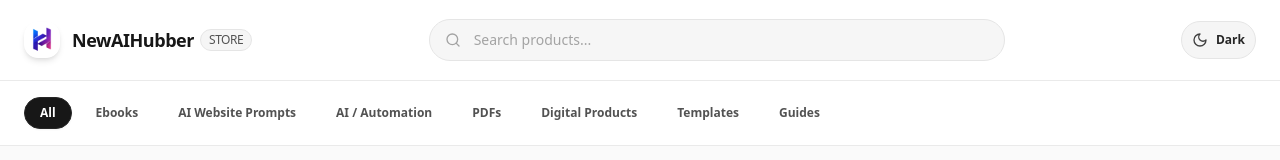
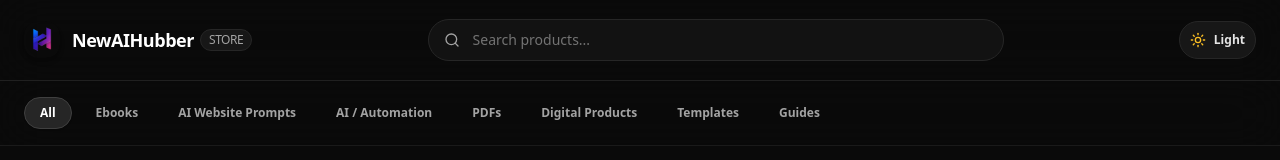
Before and after one commit to abhi478jeetur-rgb/newaihubber-store, a Next.js app: page / in a window 1280 px wide. Shown: the top 160 px of the page. Built offline with nearby package versions, Linux system fonts and the light colour scheme; no server answers.

Commit message:
Set default store homepage theme to Dark Mode (#0a0a0a)

```diff
--- a/app/page.tsx
+++ b/app/page.tsx
@@ -15,8 +15,8 @@
   const [products, setProducts] = useState<Product[]>([]);
   const [loading, setLoading] = useState(true);
 
-  // Default mode is LIGHT as requested by user ("default roop se white mode me hi rahega")
-  const [theme, setTheme] = useState<'light' | 'dark'>('light');
+  // Default theme is DARK mode (#0a0a0a)
+  const [theme, setTheme] = useState<'light' | 'dark'>('dark');
 
   // Wave transition animation overlay state
   const [waveAnimation, setWaveAnimation] = useState<{
@@ -26,11 +26,13 @@
     targetTheme: 'light' | 'dark';
   } | null>(null);
 
-  // Load theme preference from localStorage on mount (defaults to light)
+  // Load theme preference from localStorage on mount (defaults to dark if not set)
   useEffect(() => {
     const savedTheme = localStorage.getItem('store_theme') as 'light' | 'dark' | null;
     if (savedTheme === 'dark' || savedTheme === 'light') {
       setTheme(savedTheme);
+    } else {
+      setTheme('dark');
     }
   }, []);
 
```
